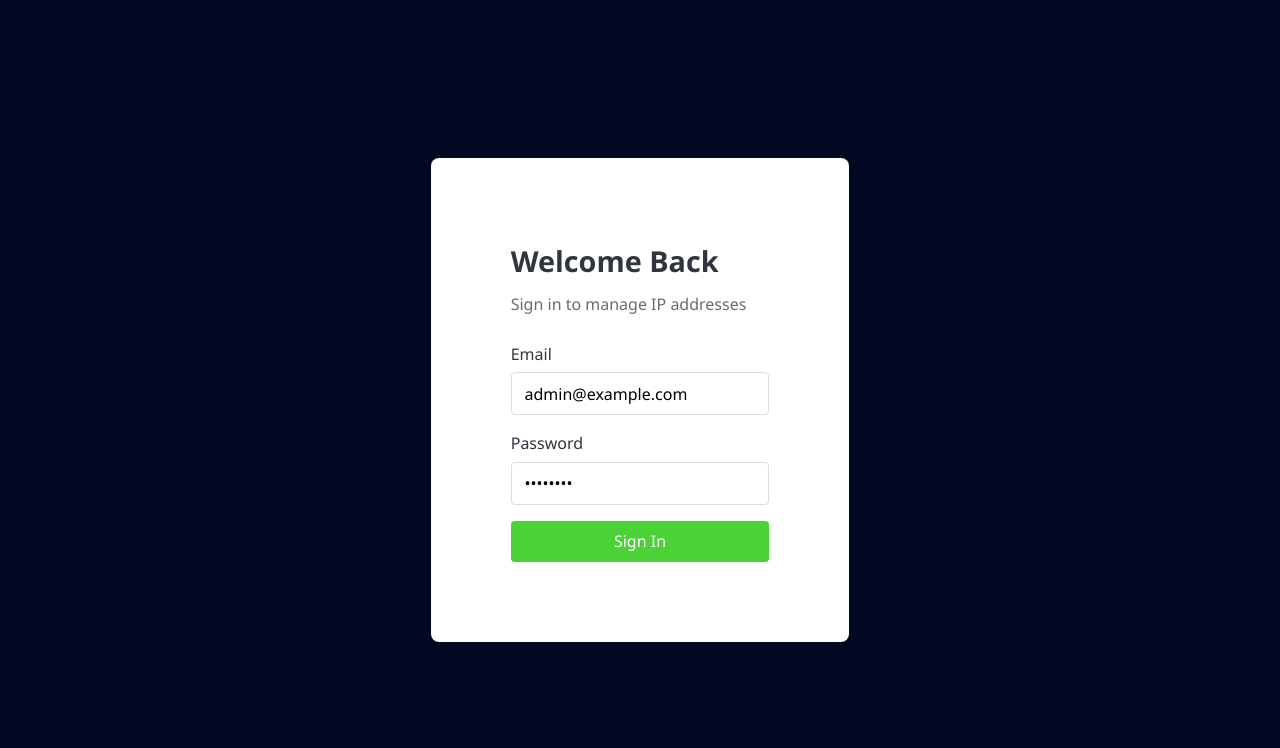
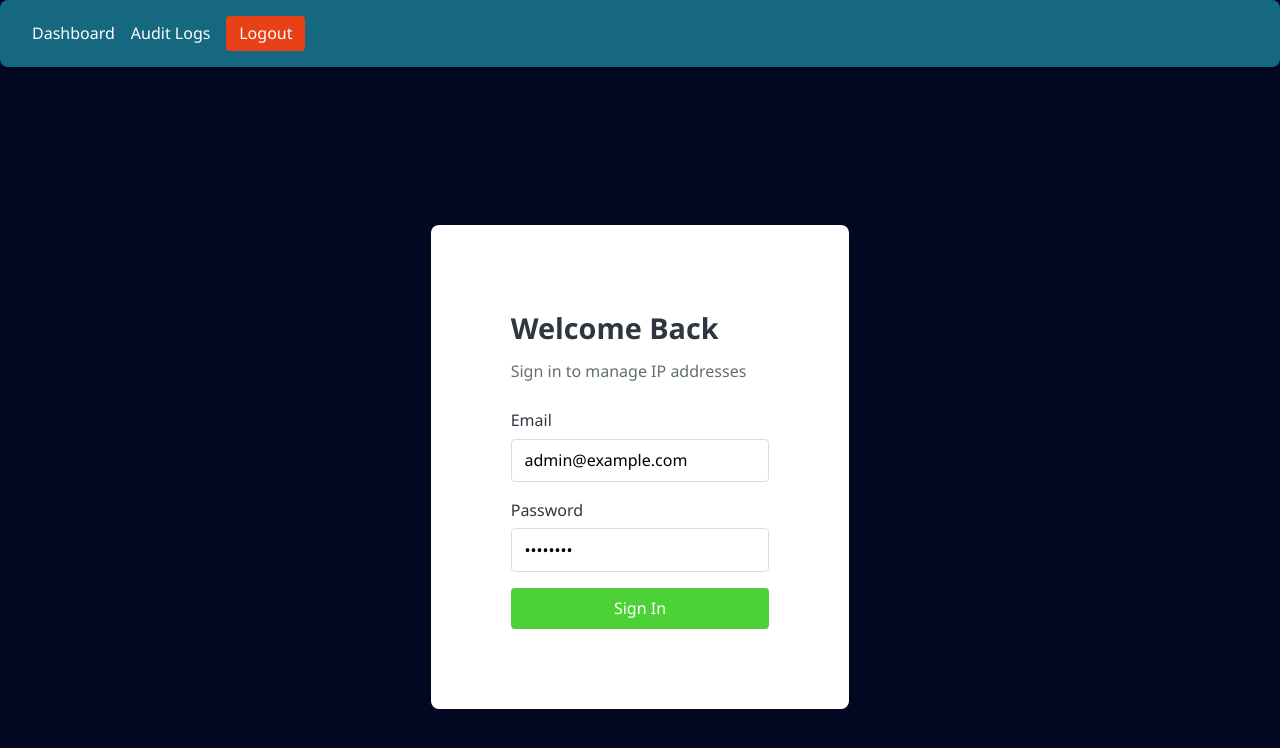
Before and after one commit to phelsajc/ipmanagement_techlint, a Vue app in the folder frontend/: page /login in a window 1280 px wide. Shown: the top 748 px of the page. Built offline with nearby package versions, Linux system fonts and the light colour scheme.

Commit message:
Add navigation

```diff
--- a/frontend/src/App.vue
+++ b/frontend/src/App.vue
@@ -1,9 +1,11 @@
 <script setup lang="ts">
 import { RouterView } from "vue-router";
+import Header from './components/Header.vue'
 </script>
 
 <template>
   <div class="app-layout">
+    <Header />
     <RouterView v-slot="{ Component }">
       <transition name="fade" mode="out-in">
         <component :is="Component" />
--- /dev/null
+++ b/frontend/src/components/Header.vue
@@ -0,0 +1,57 @@
+<template>
+  <header class="app-header card">
+    <nav class="nav-container">
+      <router-link to="/dashboard" class="nav-link">Dashboard</router-link>
+      <router-link to="/audit-logs" class="nav-link">Audit Logs</router-link>
+      <button class="btn btn-primary btn-logout" @click="logout">Logout</button>
+    </nav>
+  </header>
+</template>
+
+<script setup lang="ts">
+import { useRouter } from 'vue-router'
+
+const router = useRouter()
+
+const logout = () => {
+
+}
+</script>
+
+<style scoped>
+.app-header {
+  padding: 1rem 2rem;
+  background-color: #166881;
+  color: #fff;
+  display: flex;
+  justify-content: space-between;
+  align-items: center;
+}
+
+.nav-container {
+  display: flex;
+  align-items: center;
+  gap: 1rem;
+}
+
+.nav-link {
+  color: #fff;
+  font-weight: 500;
+  text-decoration: none;
+}
+
+.nav-link:hover {
+  text-decoration: underline;
+}
+
+.btn-logout {
+  background-color: #e84118;
+  color: white;
+  padding: 0.4rem 0.8rem;
+  border-radius: 4px;
+}
+
+.btn-logout:hover {
+  background-color: #c23616;
+}
+</style>
```
